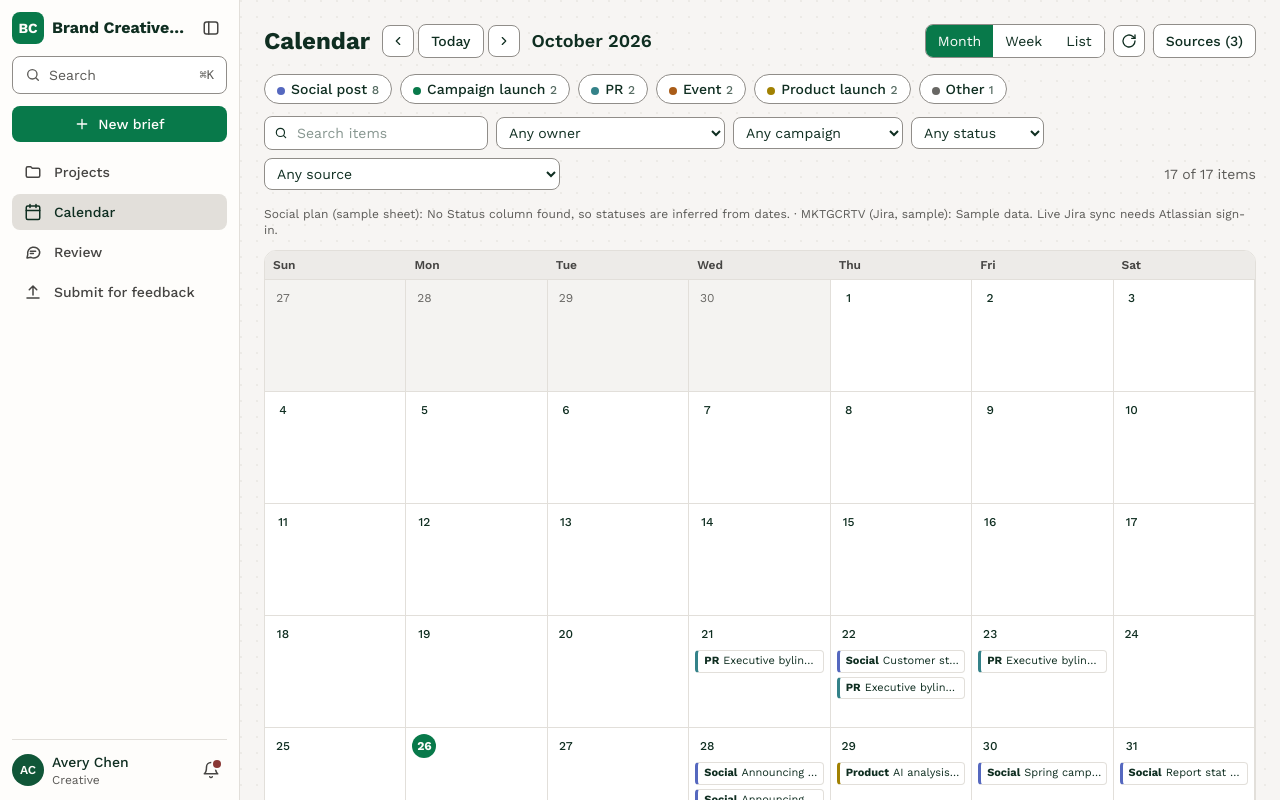
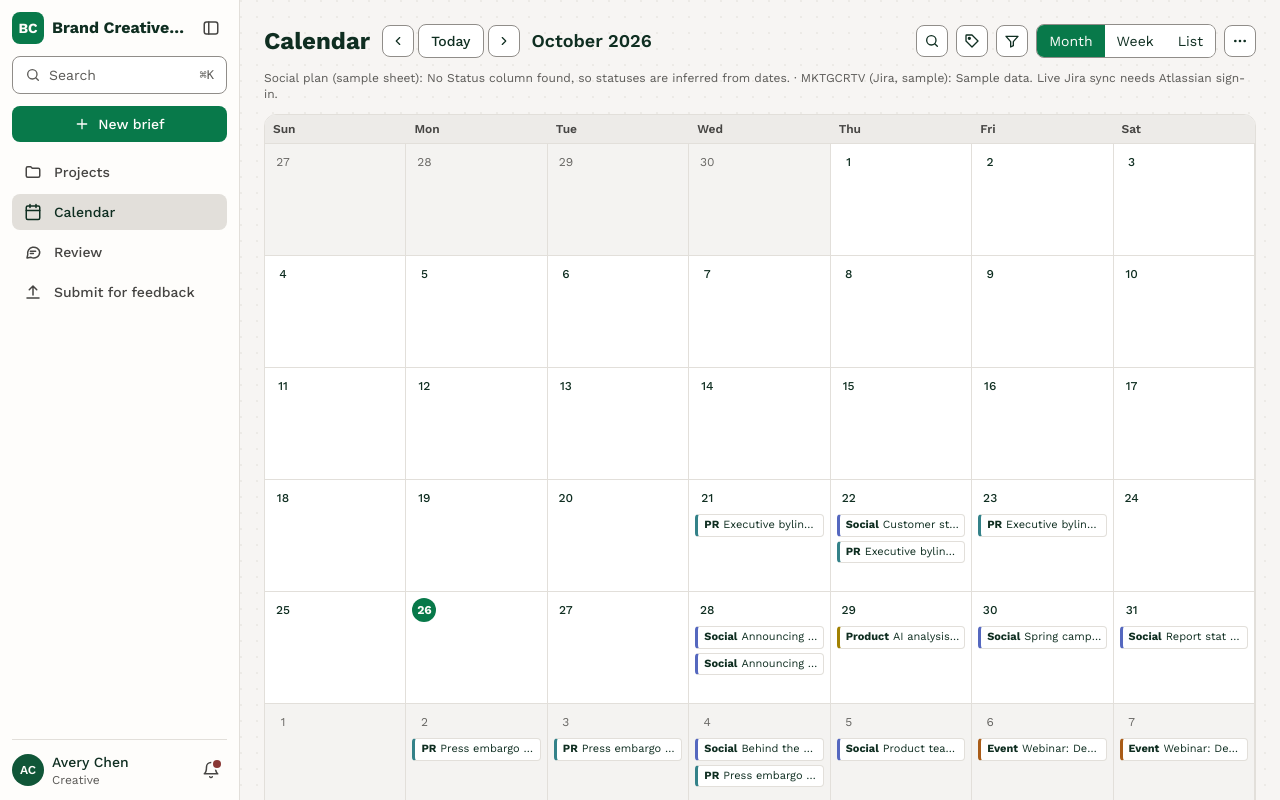
Before and after one commit to jballou/studio-hub, a Next.js app: page /calendar in a window 1280 px wide. Shown: the top 800 px of the page. Built offline with nearby package versions, Linux system fonts and the light colour scheme.

Commit message:
Calendar: collapse filters, search and types into icon popovers
Co-Authored-By: Claude Sonnet 5.5 <noreply@anthropic.com>

```diff
--- a/components/calendar/CalendarView.tsx
+++ b/components/calendar/CalendarView.tsx
@@ -1,6 +1,6 @@
 "use client";
 
-import { useCallback, useEffect, useMemo, useState } from "react";
+import { useCallback, useEffect, useMemo, useRef, useState } from "react";
 import Link from "next/link";
 import { Icon } from "@/components/ui/Icon";
 import { Callout, Tag } from "@/components/ui/Tag";
@@ -16,6 +16,17 @@ type Panel = { kind: "item"; id: string } | { kind: "day"; day: string } | null;
 
 const byTime = (a: CalendarItem, b: CalendarItem) => (a.time ?? 1e9) - (b.time ?? 1e9) || a.title.localeCompare(b.title);
 const sel = "rounded-lg border border-control bg-white px-2 py-1.5 text-sm";
+const iconBtn = "relative flex h-8 w-8 items-center justify-center rounded-lg border border-control bg-white hover:bg-brand-soft";
+const badge = "absolute -right-1.5 -top-1.5 flex h-4 min-w-4 items-center justify-center rounded-full bg-brand px-1 text-[10px] font-bold text-n-50";
+
+function Pill({ children, onRemove }: { children: React.ReactNode; onRemove: () => void }) {
+  return (
+    <span className="inline-flex items-center gap-1 rounded-full border border-control bg-white py-0.5 pl-3 pr-1.5">
+      {children}
+      <button onClick={onRemove} aria-label="Remove filter" className="flex h-5 w-5 items-center justify-center rounded-full hover:bg-n-150"><Icon name="x" size={12} /></button>
+    </span>
+  );
+}
 
 function Chip({ item, onOpen }: { item: CalendarItem; onOpen: () => void }) {
   return (
@@ -44,6 +55,19 @@ export function CalendarView() {
   const [status, setStatus] = useState("");
   const [q, setQ] = useState("");
   const [panel, setPanel] = useState<Panel>(null);
+  const [menu, setMenu] = useState<"tags" | "filter" | "more" | null>(null);
+  const [searchOpen, setSearchOpen] = useState(false);
+  const barRef = useRef<HTMLDivElement>(null);
+
+  // Close any open popover on outside click or Escape.
+  useEffect(() => {
+    if (!menu) return;
+    const onDown = (e: MouseEvent) => { if (!barRef.current?.contains(e.target as Node)) setMenu(null); };
+    const onKey = (e: KeyboardEvent) => { if (e.key === "Escape") setMenu(null); };
+    document.addEventListener("mousedown", onDown);
+    document.addEventListener("keydown", onKey);
+    return () => { document.removeEventListener("mousedown", onDown); document.removeEventListener("keydown", onKey); };
+  }, [menu]);
 
   const load = useCallback(async () => {
     setLoading(true);
@@ -78,6 +102,8 @@ export function CalendarView() {
   }, [items]);
 
   const today = todayIso();
+  const otherFilters = [owner, campaign, status, source].filter(Boolean).length;
+  const clearAll = () => { setTypes(new Set()); setOwner(""); setCampaign(""); setStatus(""); setSource(""); };
   const typeCount = (t: ItemType) => all.filter((i) => i.type === t).length;
   const toggleType = (t: ItemType) => setTypes((s) => { const n = new Set(s); if (n.has(t)) n.delete(t); else n.add(t); return n; });
   const problems = results.filter((r) => r.error);
@@ -98,52 +124,100 @@ export function CalendarView() {
 
   return (
     <main className="w-full p-6">
-      <div className="mb-4 flex flex-wrap items-center gap-3">
+      <div className="mb-3 flex flex-wrap items-center gap-3">
         <h1 className="text-2xl font-bold">Calendar</h1>
         <div className="flex items-center gap-1">
-          <button onClick={() => move(-1)} aria-label="Previous" className="flex h-8 w-8 items-center justify-center rounded-lg border border-control bg-white hover:bg-brand-soft"><span className="rotate-180"><Icon name="chevronRight" size={14} /></span></button>
+          <button onClick={() => move(-1)} aria-label="Previous" className={iconBtn}><span className="rotate-180"><Icon name="chevronRight" size={14} /></span></button>
           <button onClick={() => setCursor(todayIso())} className="rounded-lg border border-control bg-white px-3 py-1.5 text-sm font-medium hover:bg-brand-soft">Today</button>
-          <button onClick={() => move(1)} aria-label="Next" className="flex h-8 w-8 items-center justify-center rounded-lg border border-control bg-white hover:bg-brand-soft"><Icon name="chevronRight" size={14} /></button>
+          <button onClick={() => move(1)} aria-label="Next" className={iconBtn}><Icon name="chevronRight" size={14} /></button>
           <span className="ml-2 text-lg font-semibold">{label}</span>
         </div>
-        <div className="ml-auto flex items-center gap-2">
+
+        <div className="ml-auto flex items-center gap-2" ref={barRef}>
+          {searchOpen || q ? (
+            <label className="relative">
+              <span className="sr-only">Search items</span>
+              <input
+                autoFocus={searchOpen}
+                value={q}
+                onChange={(e) => setQ(e.target.value)}
+                onKeyDown={(e) => { if (e.key === "Escape") { setQ(""); setSearchOpen(false); } }}
+                onBlur={() => !q && setSearchOpen(false)}
+                placeholder="Search items"
+                className="w-52 rounded-lg border border-control bg-white py-1.5 pl-8 pr-7 text-sm"
+              />
+              <span className="pointer-events-none absolute left-2.5 top-1/2 -translate-y-1/2"><Icon name="search" size={14} /></span>
+              {q && <button onClick={() => { setQ(""); setSearchOpen(false); }} aria-label="Clear search" className="absolute right-1.5 top-1/2 -translate-y-1/2"><Icon name="x" size={14} /></button>}
+            </label>
+          ) : (
+            <button onClick={() => setSearchOpen(true)} aria-label="Search" title="Search" className={iconBtn}><Icon name="search" size={16} /></button>
+          )}
+
+          <div className="relative">
+            <button onClick={() => setMenu(menu === "tags" ? null : "tags")} aria-label="Filter by type" aria-expanded={menu === "tags"} title="Types" className={`${iconBtn} ${types.size ? "border-brand bg-brand-soft" : ""}`}>
+              <Icon name="tag" size={16} />
+              {types.size > 0 && <span className={badge}>{types.size}</span>}
+            </button>
+            {menu === "tags" && (
+              <div className="absolute right-0 top-full z-20 mt-1 w-64 rounded-xl border border-line bg-white p-2 shadow-lg">
+                {ITEM_TYPES.map((t) => (
+                  <label key={t.id} className="flex cursor-pointer items-center gap-2 rounded-lg px-2 py-1.5 text-sm hover:bg-brand-soft">
+                    <input type="checkbox" checked={types.has(t.id)} onChange={() => toggleType(t.id)} />
+                    <span className="h-2.5 w-2.5 rounded-full" style={{ background: TYPE_BAR[t.id] }} aria-hidden />
+                    <span className="flex-1">{t.label}</span>
+                    <span className="text-xs text-muted">{typeCount(t.id)}</span>
+                  </label>
+                ))}
+                {types.size > 0 && <button onClick={() => setTypes(new Set())} className="mt-1 w-full rounded-lg px-2 py-1.5 text-left text-sm font-medium text-brand hover:bg-brand-soft">Show all types</button>}
+              </div>
+            )}
+          </div>
+
+          <div className="relative">
+            <button onClick={() => setMenu(menu === "filter" ? null : "filter")} aria-label="Filters" aria-expanded={menu === "filter"} title="Filters" className={`${iconBtn} ${otherFilters ? "border-brand bg-brand-soft" : ""}`}>
+              <Icon name="filter" size={16} />
+              {otherFilters > 0 && <span className={badge}>{otherFilters}</span>}
+            </button>
+            {menu === "filter" && (
+              <div className="absolute right-0 top-full z-20 mt-1 w-72 space-y-3 rounded-xl border border-line bg-white p-3 shadow-lg">
+                <label className="block text-xs font-semibold">Owner<select className={`${sel} mt-1 w-full font-normal`} value={owner} onChange={(e) => setOwner(e.target.value)}><option value="">Any owner</option>{owners.map((o) => <option key={o}>{o}</option>)}</select></label>
+                <label className="block text-xs font-semibold">Campaign<select className={`${sel} mt-1 w-full font-normal`} value={campaign} onChange={(e) => setCampaign(e.target.value)}><option value="">Any campaign</option>{campaigns.map((o) => <option key={o}>{o}</option>)}</select></label>
+                <label className="block text-xs font-semibold">Status<select className={`${sel} mt-1 w-full font-normal`} value={status} onChange={(e) => setStatus(e.target.value)}><option value="">Any status</option>{STATUSES.map((o) => <option key={o}>{o}</option>)}</select></label>
+                <label className="block text-xs font-semibold">Source<select className={`${sel} mt-1 w-full font-normal`} value={source} onChange={(e) => setSource(e.target.value)}><option value="">Any source</option>{sources.map((s) => <option key={s.id} value={s.id}>{s.name}</option>)}</select></label>
+                {otherFilters > 0 && <button onClick={() => { setOwner(""); setCampaign(""); setStatus(""); setSource(""); }} className="text-sm font-medium text-brand hover:underline">Clear filters</button>}
+              </div>
+            )}
+          </div>
+
           <div className="flex overflow-hidden rounded-lg border border-control">
             {(["month", "week", "list"] as View[]).map((v) => (
               <button key={v} onClick={() => setView(v)} aria-pressed={view === v} className={`px-3 py-1.5 text-sm capitalize ${view === v ? "bg-brand text-n-50" : "bg-white hover:bg-brand-soft"}`}>{v}</button>
             ))}
           </div>
-          <button onClick={load} aria-label="Reload sources" title="Reload sources" className="flex h-8 w-8 items-center justify-center rounded-lg border border-control bg-white hover:bg-brand-soft"><Icon name="refresh" size={16} /></button>
-          <Link href="/calendar/sources" className="rounded-lg border border-control bg-white px-3 py-1.5 text-sm font-medium hover:bg-brand-soft">Sources ({sources.length})</Link>
+
+          <div className="relative">
+            <button onClick={() => setMenu(menu === "more" ? null : "more")} aria-label="More options" aria-expanded={menu === "more"} className={iconBtn}><Icon name="more" size={16} /></button>
+            {menu === "more" && (
+              <div className="absolute right-0 top-full z-20 mt-1 w-52 rounded-xl border border-line bg-white p-1 text-sm shadow-lg">
+                <button onClick={() => { load(); setMenu(null); }} className="flex w-full items-center gap-2 rounded-lg px-3 py-2 text-left hover:bg-brand-soft"><Icon name="refresh" size={14} /> Reload sources</button>
+                <Link href="/calendar/sources" className="flex w-full items-center gap-2 rounded-lg px-3 py-2 hover:bg-brand-soft"><Icon name="link" size={14} /> Sources ({sources.length})</Link>
+              </div>
+            )}
+          </div>
         </div>
       </div>
 
-      <div className="mb-3 flex flex-wrap items-center gap-2">
-        {ITEM_TYPES.map((t) => (
-          <button
-            key={t.id}
-            onClick={() => toggleType(t.id)}
-            aria-pressed={types.has(t.id)}
-            className={`rounded-full border px-3 py-1 text-sm font-medium ${types.has(t.id) ? "border-ink bg-ink text-n-50" : "border-control bg-white hover:bg-brand-soft"}`}
-          >
-            <span className="mr-1.5 inline-block h-2 w-2 rounded-full align-middle" style={{ background: TYPE_BAR[t.id] }} aria-hidden />
-            {t.label} <span className="text-xs opacity-70">{typeCount(t.id)}</span>
-          </button>
-        ))}
-        {types.size > 0 && <button onClick={() => setTypes(new Set())} className="text-sm text-brand hover:underline">Show all</button>}
-      </div>
-
-      <div className="mb-4 flex flex-wrap items-center gap-2 text-sm">
-        <label className="relative">
-          <span className="sr-only">Search</span>
-          <input value={q} onChange={(e) => setQ(e.target.value)} placeholder="Search items" className={`${sel} w-56 pl-8`} />
-          <span className="pointer-events-none absolute left-2.5 top-1/2 -translate-y-1/2"><Icon name="search" size={14} /></span>
-        </label>
-        <select aria-label="Owner" className={sel} value={owner} onChange={(e) => setOwner(e.target.value)}><option value="">Any owner</option>{owners.map((o) => <option key={o}>{o}</option>)}</select>
-        <select aria-label="Campaign" className={sel} value={campaign} onChange={(e) => setCampaign(e.target.value)}><option value="">Any campaign</option>{campaigns.map((o) => <option key={o}>{o}</option>)}</select>
-        <select aria-label="Status" className={sel} value={status} onChange={(e) => setStatus(e.target.value)}><option value="">Any status</option>{STATUSES.map((o) => <option key={o}>{o}</option>)}</select>
-        <select aria-label="Source" className={sel} value={source} onChange={(e) => setSource(e.target.value)}><option value="">Any source</option>{sources.map((s) => <option key={s.id} value={s.id}>{s.name}</option>)}</select>
-        <span className="ml-auto text-muted">{loading ? "Loading sources…" : `${items.length} of ${all.length} items`}</span>
-      </div>
+      {(types.size > 0 || owner || campaign || status || source) && (
+        <div className="mb-3 flex flex-wrap items-center gap-2 text-sm">
+          {[...types].map((t) => <Pill key={t} onRemove={() => toggleType(t)}>{ITEM_TYPES.find((x) => x.id === t)?.label}</Pill>)}
+          {owner && <Pill onRemove={() => setOwner("")}>Owner: {owner}</Pill>}
+          {campaign && <Pill onRemove={() => setCampaign("")}>Campaign: {campaign}</Pill>}
+          {status && <Pill onRemove={() => setStatus("")}>{status}</Pill>}
+          {source && <Pill onRemove={() => setSource("")}>{sources.find((s) => s.id === source)?.name}</Pill>}
+          <button onClick={clearAll} className="font-medium text-brand hover:underline">Clear all</button>
+          <span className="ml-auto text-muted">{loading ? "Loading…" : `${items.length} of ${all.length} items`}</span>
+        </div>
+      )}
 
       {problems.length > 0 && (
         <div className="mb-3 space-y-2">
--- a/components/ui/Icon.tsx
+++ b/components/ui/Icon.tsx
@@ -16,6 +16,8 @@ const PATHS = {
   panel: <><rect x="3" y="4" width="18" height="16" rx="3" /><path d="M9 4v16" /></>,
   calendar: <><rect x="3" y="4" width="18" height="18" rx="2" /><path d="M16 2v4M8 2v4M3 10h18" /></>,
   refresh: <><path d="M21 12a9 9 0 1 1-3-6.700L21 8" /><path d="M21 3v5h-5" /></>,
+  filter: <><path d="M3 5h18l-7 8v6l-4 2v-8Z" /></>,
+  tag: <><path d="M3 12V4a1 1 0 0 1 1-1h8l9 9-9 9Z" /><circle cx="8" cy="8" r="1.500" fill="currentColor" /></>,
   x: <><path d="M6 6l12 12M18 6 6 18" /></>,
   eye: <><path d="M2 12s3.6-7 10-7 10 7 10 7-3.6 7-10 7S2 12 2 12Z" /><circle cx="12" cy="12" r="3" /></>,
   eyeOff: <><path d="M3 3l18 18M10.6 5.1A10 10 0 0 1 12 5c6.4 0 10 7 10 7a17 17 0 0 1-3.2 4M6.5 6.6A17 17 0 0 0 2 12s3.6 7 10 7a9.700 9.700 0 0 0 4-.9" /></>,
```
